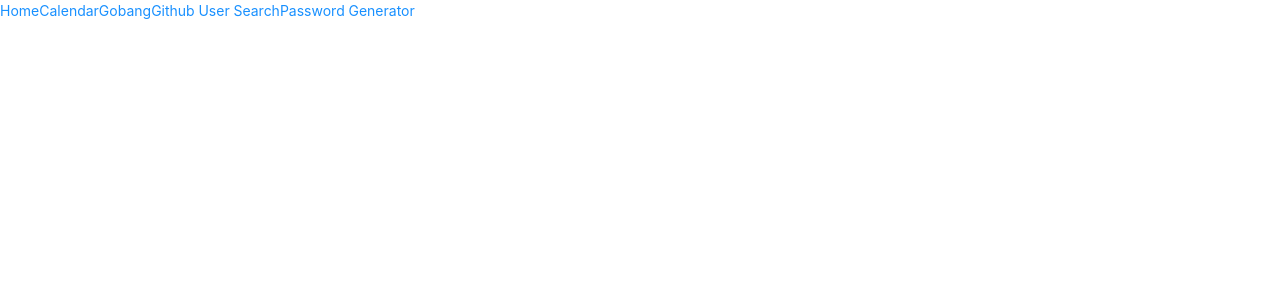
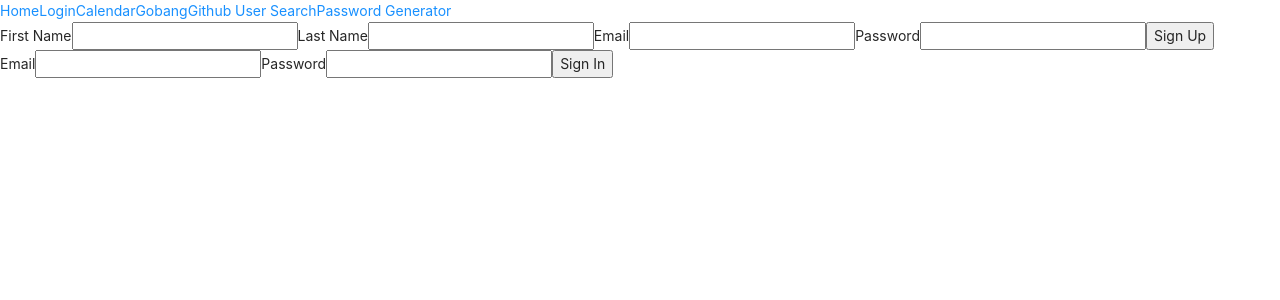
Before and after one commit to percy-ma/m-app, a React (Create React App) app: page /login in a window 1280 px wide. Shown: the top 300 px of the page. Built offline with nearby package versions, Linux system fonts and the light colour scheme.

Commit message:
New Feature: Login & axios config

```diff
--- a/package.json
+++ b/package.json
@@ -13,6 +13,7 @@
     "antd": "^4.23.0",
     "axios": "^0.27.2",
     "dayjs": "^1.11.5",
+    "js-cookie": "^3.0.1",
     "rc-slider": "^10.0.1",
     "react": "^18.2.0",
     "react-dom": "^18.2.0",
--- a/src/App.js
+++ b/src/App.js
@@ -1,6 +1,7 @@
 import { useEffect } from "react";
 import { BrowserRouter, Routes, Route, Link } from "react-router-dom";
 
+import Login from './page/login'
 import GithubUserSearch from "./page/githubUserSearch";
 import PasswordGenerator from "./page/passwordGenerator";
 import Gobang from './page/gobang'
@@ -19,6 +20,7 @@ export default function App() {
       <BrowserRouter>
         <div>
           <Link to="/">Home</Link>
+          <Link to="/login">Login</Link>
           <Link to="/calendar">Calendar</Link>
           <Link to="gobang">Gobang</Link>
           <Link to="github-user-search">Github User Search</Link>
@@ -26,6 +28,7 @@ export default function App() {
         </div>
         <Routes>
           <Route index element={<Home />}/>
+          <Route path="login" element={<Login />}/>
           <Route path="calendar" element={<Calendar />} />
           <Route path="gobang" element={<Gobang />} />
           <Route path="github-user-search" element={<GithubUserSearch />} />
--- /dev/null
+++ b/src/api/request.js
@@ -0,0 +1,42 @@
+import axios from 'axios';
+import Cookie from 'js-cookie';
+
+const createAxiosByinterceptors = (config) => {
+  const instance = axios.create({
+    headers: {
+      authorization: Cookie.get('cookie') || '',
+    },
+    timeout: 10000,
+    withCredentials: false,
+    ...config,
+  });
+
+  instance.interceptors.request.use(
+    (config) => {
+      return config;
+    },
+    (error) => {
+      return Promise.reject(error);
+    }
+  );
+
+  instance.interceptors.response.use(
+    (response) => {
+      const { statusCode, data, msg } = response.data;
+      if (statusCode == 401) console.log('token expired');
+      else {
+        return data;
+      }
+    },
+    (error) => {
+      return Promise.reject(error);
+    }
+  );
+  return instance;
+};
+
+const request = createAxiosByinterceptors({
+  baseURL: 'http://127.0.0.1:3001/api/v1',
+});
+
+export default request;
--- /dev/null
+++ b/src/page/login/index.js
@@ -0,0 +1,88 @@
+import { useState } from "react"
+import axios from 'axios'
+import Cookie from 'js-cookie'
+import request from '../../api/request'
+
+export default function Login() {
+    const [firstname, setFirstname] = useState('')
+    const [lastname, setLastname] = useState('')
+    const [email, setEmail] = useState('')
+    const [password, setPassword] = useState('')
+    const [email2, setEmail2] = useState('')
+    const [password2, setPassword2] = useState('')
+
+    const firstnameChange = (e) => {
+        let value = e.target.value
+        setFirstname(value)
+    }
+    const lastnameChange = (e) => {
+        let value = e.target.value
+        setLastname(value)
+    }
+    const emailChange = (e) => {
+        let value = e.target.value
+        setEmail(value)
+    }
+    const passwordChange = (e) => {
+        let value = e.target.value
+        setPassword(value)
+    }
+    const emailChange2 = (e) => {
+        let value = e.target.value
+        setEmail2(value)
+    }
+    const passwordChange2 = (e) => {
+        let value = e.target.value
+        setPassword2(value)
+    }
+
+    const signUpSubmit = (e) => {
+        e.preventDefault();
+        console.log(firstname, lastname, email, password)
+        axios.post('/user/signup', {
+            firstname,
+            lastname,
+            password,
+            email
+        }).then(res => {
+            console.log('success', res)
+        }).catch(err => {
+            console.log('error', err)
+        })
+    }
+    const signInSubmit = (e) => {
+        e.preventDefault();
+        console.log(email, password)
+        request.post('/user/login', {
+            password: password2,
+            email: email2
+        }).then(res => {
+            console.log('login success', res)
+        }).catch(err => {
+            console.log('error', err)
+        })
+    }
+
+    return (
+        <div>
+            <form>
+                <label htmlFor="firstname">First Name</label>
+                <input name="firstname" value={firstname} onChange={firstnameChange}/>
+                <label htmlFor="lastname">Last Name</label>
+                <input name="lastname" value={lastname} onChange={lastnameChange}/>
+                <label htmlFor="email">Email</label>
+                <input name="email" value={email} onChange={emailChange}/>
+                <label htmlFor="password">Password</label>
+                <input name="password" value={password} onChange={passwordChange}/>
+                <input type='submit' value='Sign Up' onClick={signUpSubmit} />
+            </form>
+            <form>
+                <label htmlFor="email2">Email</label>
+                <input name="email2" value={email2} onChange={emailChange2}/>
+                <label htmlFor="password2">Password</label>
+                <input name="password2" value={password2} onChange={passwordChange2}/>
+                <input type='submit' value='Sign In' onClick={signInSubmit} />
+            </form>
+        </div>
+    )
+}
```
Also changed, not shown: 1 other file (tests, documents, lock files or other folders).
